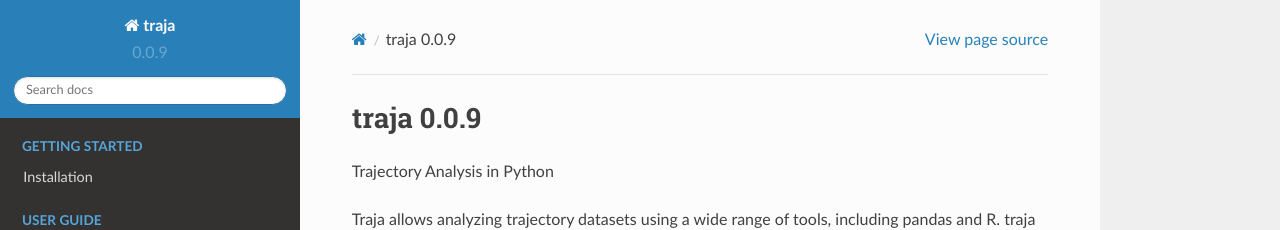
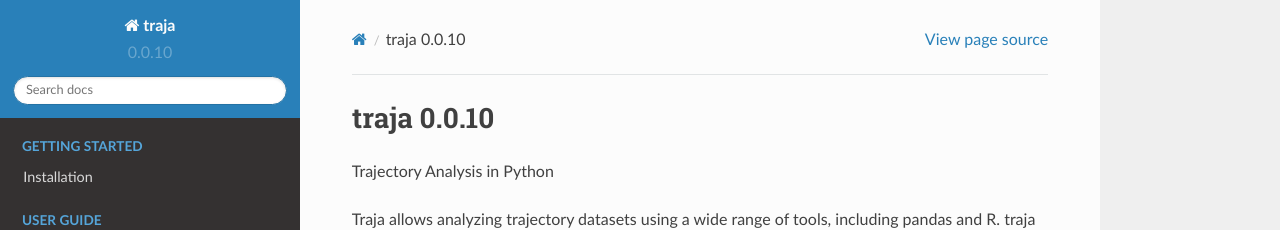
Before and after one commit to traja-team/traja, a Sphinx documentation site: the page built from docs/source/index.rst, in a window 1280 px wide and 900 px high. Shown: the top 230 px of the window. Built offline with Sphinx 7.4.7 and the Read the Docs theme 2.0.0, drawn with Linux system fonts in a browser that asks for light colours; pages that are not in the unit, such as notebooks, are missing from menus.

Commit message:
Update version, fix error in doc

```diff
--- a/docs/source/plots.rst
+++ b/docs/source/plots.rst
@@ -1,4 +1,4 @@
-.. ipython:: python
+.. ipython:: python :okwarning:
    :suppress:
 
    import matplotlib
@@ -36,7 +36,7 @@
     from traja.plotting import trip_grid
 
     hist, _ = trip_grid(df, hist_only=True)
-    print(hist[:5)
+    print(hist[:5])
 
 
 Highly dense plots be more easily visualized using the `bins` and `log` argument:
--- a/traja/__init__.py
+++ b/traja/__init__.py
@@ -6,4 +6,4 @@
 from . import models
 
 __author__ = "justinshenk"
-__version__ = "0.0.9"
+__version__ = "0.0.10"
```
